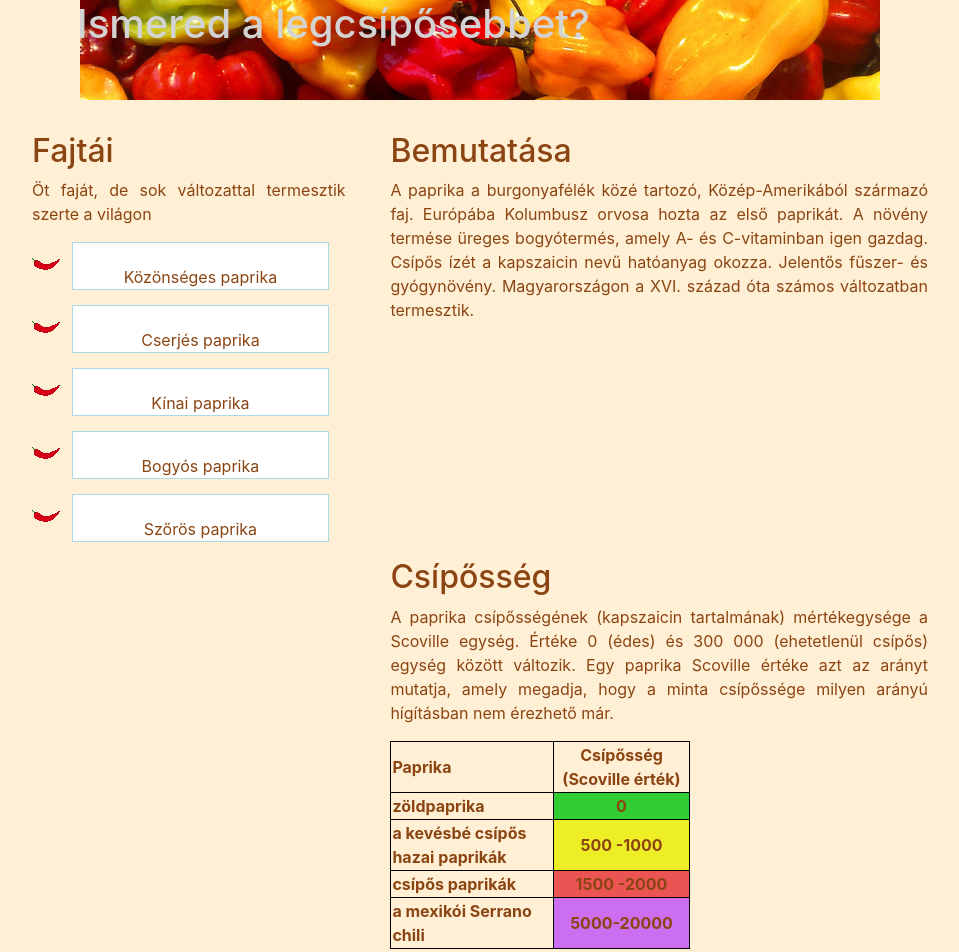
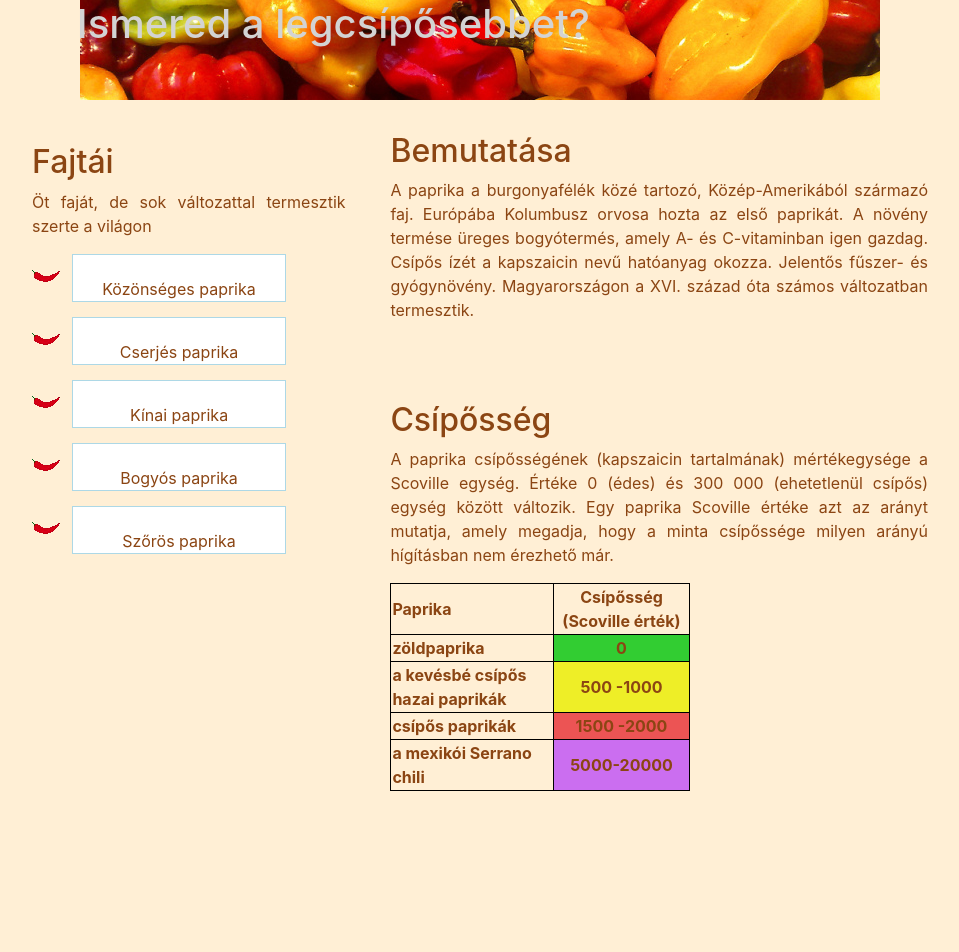
Before and after one commit to vargajanos/Paprika, a plain HTML site: page index.html in a window 1280 px wide. Shown: the whole page, without its empty margins (160-1119 px from the left). Drawn offline with Linux system fonts and the light colour scheme.

Commit message:
html és css véglegesítése

```diff
--- a/index.html
+++ b/index.html
@@ -15,12 +15,20 @@
 <br>
 <div class="tartalom">
 
-    <div class="bemutatas" class="col-12 col-md-6 p-2">
+    <div class="bemutatas">
         <h2>Bemutatása</h2>
         <p>A paprika a burgonyafélék közé tartozó, Közép-Amerikából származó faj. Európába Kolumbusz orvosa hozta az első paprikát. A növény termése üreges bogyótermés, amely A- és C-vitaminban igen gazdag. Csípős ízét a kapszaicin nevű hatóanyag okozza. Jelentős fűszer- és gyógynövény. Magyarországon a XVI. század óta számos változatban termesztik.</p>
     </div>
+    <div class="csipos">
+        <h2>Csípősség</h2>
+        <p>A paprika csípősségének (kapszaicin tartalmának) mértékegysége a Scoville egység. Értéke 0 (édes) és 300 000 (ehetetlenül csípős) egység között változik. Egy paprika Scoville értéke azt az arányt mutatja, amely megadja, hogy a minta csípőssége milyen arányú hígításban nem érezhető már.</p>
+    </div>
+
+
+</div>
 <div class="menu">
-        <h2>Fajtái</h2>
+    <div  class="mukodj">
+    <h2 style="width: 35%;">Fajtái</h2>
     <p style="width: 35%;">Öt faját, de sok változattal termesztik szerte a világon</p>
     <ul style="list-style-image: url(chili-pepper-icon.gif);" class="lista">
         <li><a href="MicrosoftTeams-image.png">Közönséges paprika</a></li>
@@ -29,15 +37,8 @@
         <li><a href="https://hu.wikipedia.org/wiki/Bogy%C3%B3s_paprika">Bogyós paprika</a></li>
         <li><a href="https://hu.wikipedia.org/wiki/Sz%C5%91r%C3%B6s_paprika">Szőrös paprika</a></li>
     </ul>
-    <div>
-
-        <div class="csipos" class="col-12 col-md-6 p-2">
-                <h2>Csípősség</h2>
-                <p>A paprika csípősségének (kapszaicin tartalmának) mértékegysége a Scoville egység. Értéke 0 (édes) és 300 000 (ehetetlenül csípős) egység között változik. Egy paprika Scoville értéke azt az arányt mutatja, amely megadja, hogy a minta csípőssége milyen arányú hígításban nem érezhető már.</p>
     </div>
-
 </div>
-
     <table style="width: 300px;">
         <tr>
             <th>Paprika</th>
@@ -60,9 +61,6 @@
             <th style="background-color: rgb(203, 110, 240); text-align: center;">5000-20000</th>
         </tr>
     </table>
-    </div>
-
-</div>
 
 </body>
 </html>
--- a/paprika.css
+++ b/paprika.css
@@ -3,6 +3,7 @@ body{
     color: #8B4513;
     width: 70%;
     margin-left: 15%;
+    overflow: hidden;
 }
 table, th, td {
     border: 1px solid black;
@@ -33,14 +34,23 @@ h1{
     margin-bottom: -50%;
 }
 .csipos{
+    margin-top: 30%;
     margin-left: 40%;
     float: right;
 }
 li{
     border: 1px solid lightblue;
-    margin: 0% 70% 0% 0%;
+    margin: 0% 75% 0% 0%;
     text-align: center;
     background-color: white;
     margin-bottom: 15px;
     color: black;
 }
+.menu{
+    margin-bottom: -50%;
+}
+.mukodj{
+    position: relative;
+    bottom: 440px;
+
+}
```
Lines whose indentation alone changed are shown as unchanged.
